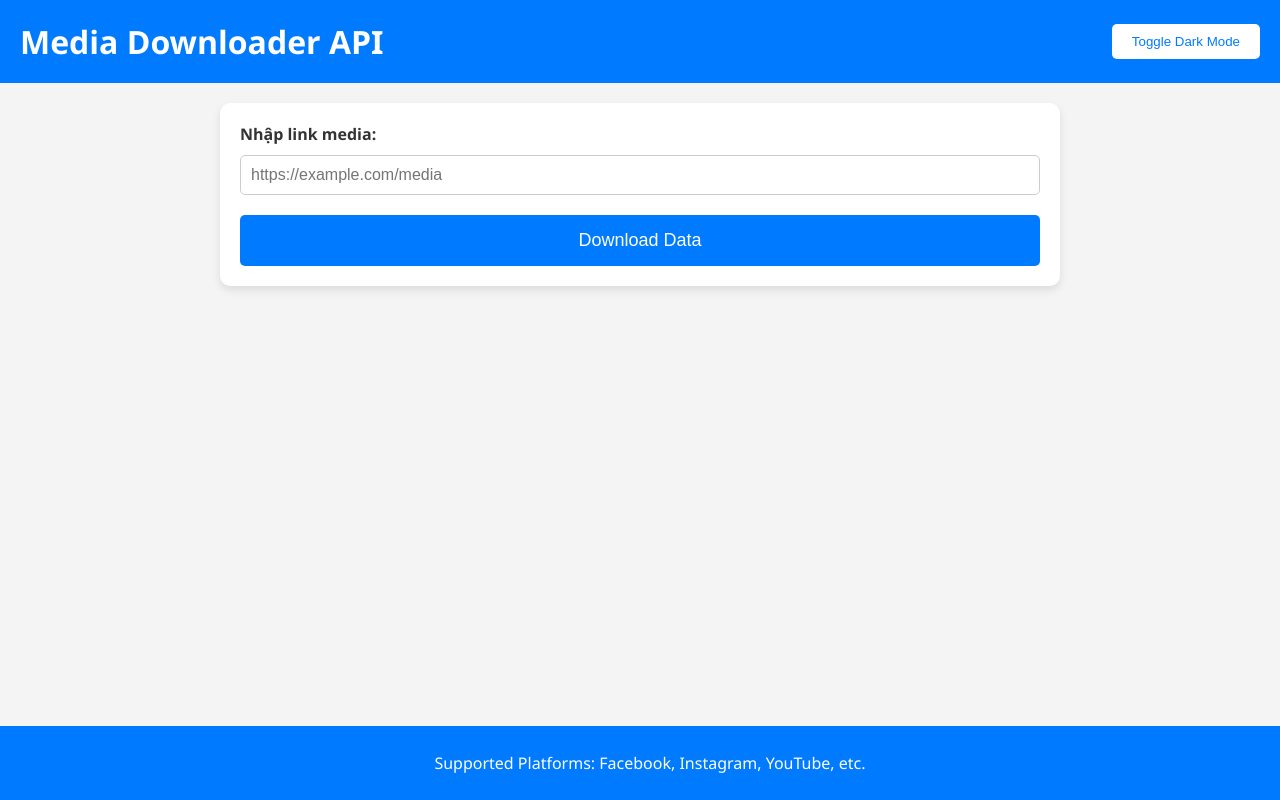
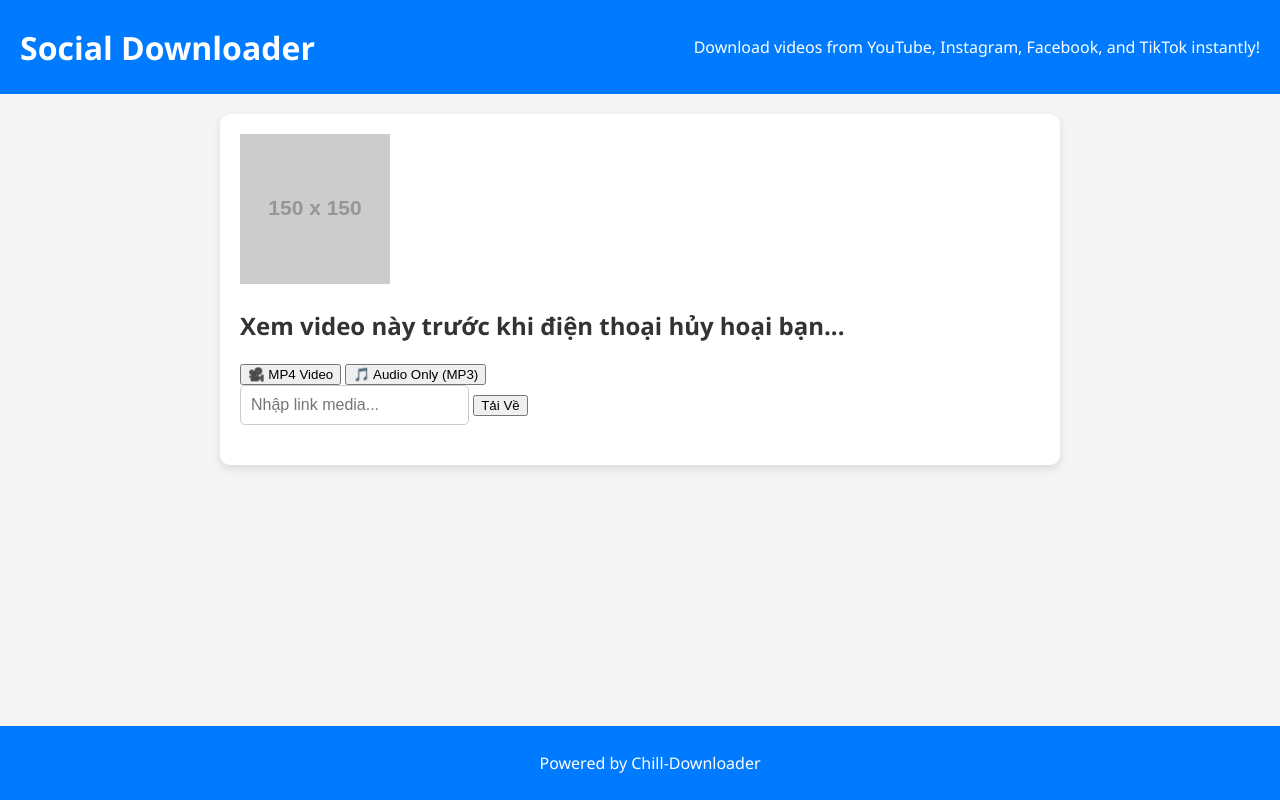
Before and after one commit to tkhanhpro/Downn, a website: page public/index.html in a window 1280 px wide. Drawn offline with Linux system fonts and the light colour scheme; placeholder pictures from the web are drawn by us.

Commit message:
Update index.html

```diff
--- a/public/index.html
+++ b/public/index.html
@@ -3,26 +3,31 @@
 <head>
   <meta charset="UTF-8">
   <meta name="viewport" content="width=device-width, initial-scale=1.0">
-  <title>Media Downloader</title>
+  <title>Social Downloader</title>
   <link rel="stylesheet" href="style.css">
 </head>
 <body>
   <header>
-    <h1>Media Downloader API</h1>
-    <button id="theme-toggle">Toggle Dark Mode</button>
+    <h1>Social Downloader</h1>
+    <p>Download videos from YouTube, Instagram, Facebook, and TikTok instantly!</p>
   </header>
   <main>
-    <form id="down-form">
-      <label for="link">Nhập link media:</label>
-      <input type="url" id="link" placeholder="https://example.com/media" required>
-      <button type="submit">Download Data</button>
-    </form>
+    <div class="media-card">
+      <img src="https://via.placeholder.com/150" alt="Media Preview" class="preview">
+      <h2>Xem video này trước khi điện thoại hủy hoại bạn...</h2>
+      <div class="download-options">
+        <button class="download-btn mp4">🎥 MP4 Video</button>
+        <button class="download-btn mp3">🎵 Audio Only (MP3)</button>
+      </div>
+      <input type="url" id="link" placeholder="Nhập link media..." required>
+      <button id="submit-btn">Tải Về</button>
+    </div>
     <div id="loading" class="hidden">Đang tải...</div>
-    <pre id="result" class="hidden"></pre>
+    <div id="result" class="hidden"></div>
     <div id="error" class="hidden"></div>
   </main>
   <footer>
-    <p>Supported Platforms: Facebook, Instagram, YouTube, etc.</p>
+    <p>Powered by Chill-Downloader</p>
   </footer>
   <script src="tkhanh.js"></script>
 </body>
```
